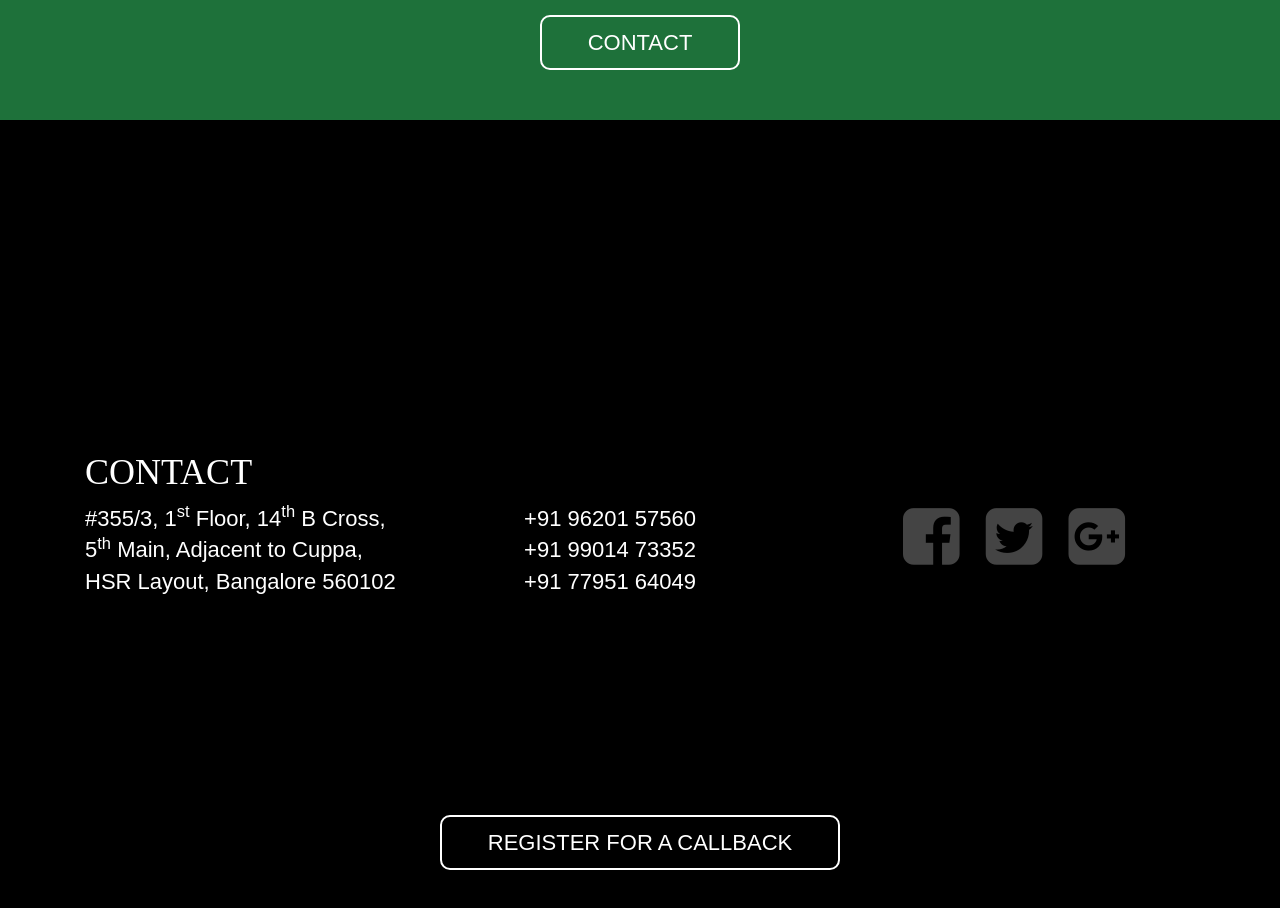
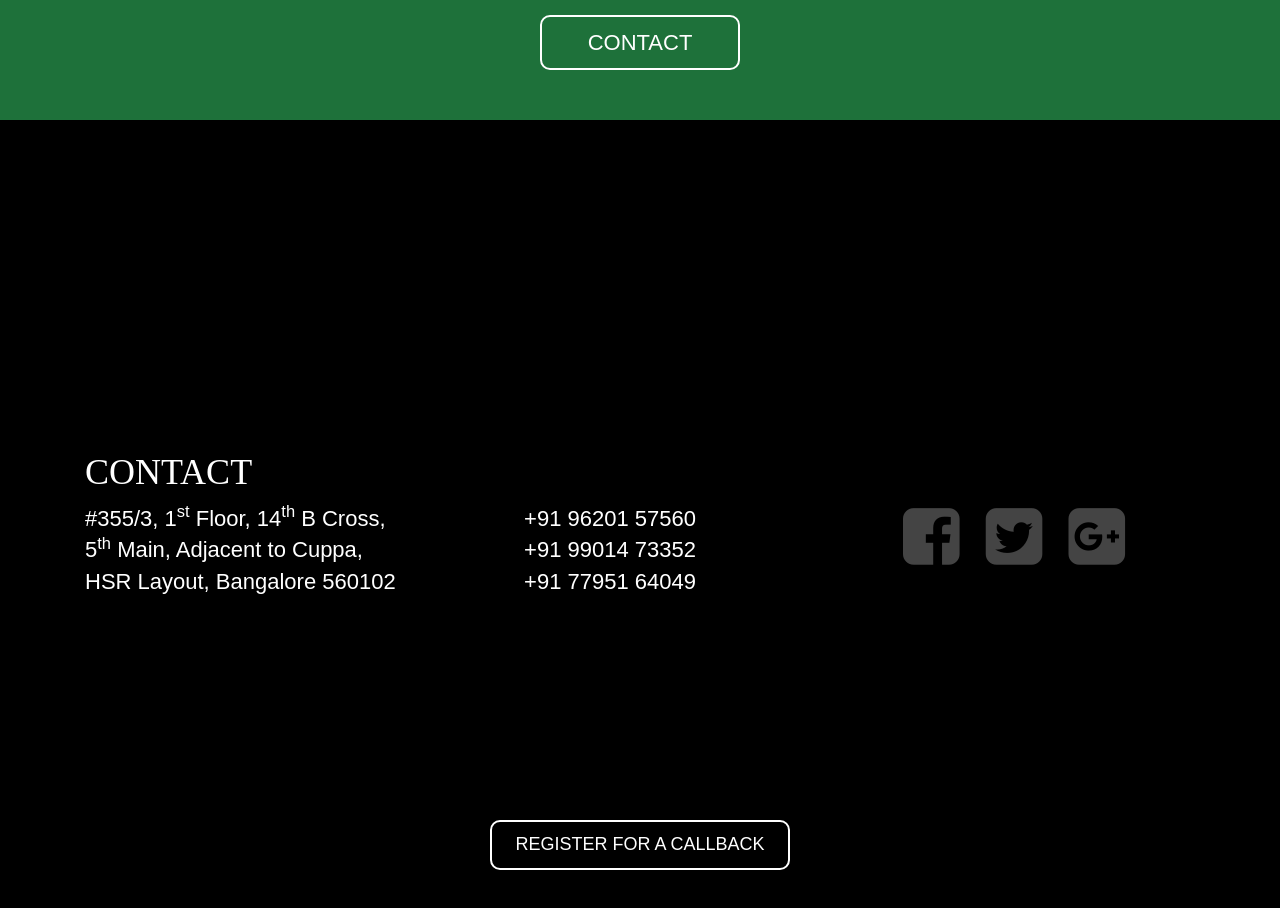
Before and after one commit to neoinfra/neoinfra.github.io, a plain HTML site: page index.html in a window 1280 px wide. Shown: the part 6280-7188 px from the top of the page. Drawn offline with nearby package versions, Linux system fonts and the light colour scheme; some packages are replaced by stand-ins of ours; a web font is replaced by a local one.

Commit message:
Fix maps

```diff
--- a/index.html
+++ b/index.html
@@ -219,7 +219,6 @@
                 <div id="location-nav" class="col-xs-12 col-md-6 visible-xs collapse">
                     <ul class="list-unstyled map-index uppercase">
                         <li class="active" rel="electronicCity">Electronic city</li>
-                        <li rel="silkBoard">Silk Board</li>
                         <li rel="hclOffice">HCL Corporate Office</li>
                         <li rel="biocon">Biocon</li>
                         <li rel="narayana">Narayana Hrudayalaya</li>
--- a/js/main.js
+++ b/js/main.js
@@ -40,7 +40,7 @@ var directionMap = {
 		var latlng  = this.latlngMap[key];
 		return new google.maps.LatLng(latlng.lat, latlng.lng);
 	} ,
- 	getDirections : function(key){
+ 	getDirections : function(key, map){
 		var _that  = this;
 		var request = {
 			origin : _that.start(),
@@ -51,13 +51,14 @@ var directionMap = {
 			if(status == google.maps.DirectionsStatus.OK){
 				$('span.distance').html('<i class="fa fa-car fa-lg"></i>'+response.routes[0].legs[0].distance.text);
 				directionMap.googleDirectionDisplay.setDirections(response);
+				google.maps.event.trigger(map, 'resize');
 			}
 		});
 	},
 	display: function(key){
 		var map = new google.maps.Map(document.getElementById('map-canvas'), this.mapOptions);
 		this.googleDirectionDisplay.setMap(map);
-		this.getDirections(key);
+		this.getDirections(key, map);
 	}
 }
 
--- a/sass/main.scss
+++ b/sass/main.scss
@@ -168,7 +168,8 @@ h1,h2,h3,h4,h5{
 			width: 300px;
 		}
 		&.huge{
-			width: 400px;
+			font-size: 18px;
+			width: 300px;
 		}
 	}
 }
```
Also changed, not shown: css/main.css.
